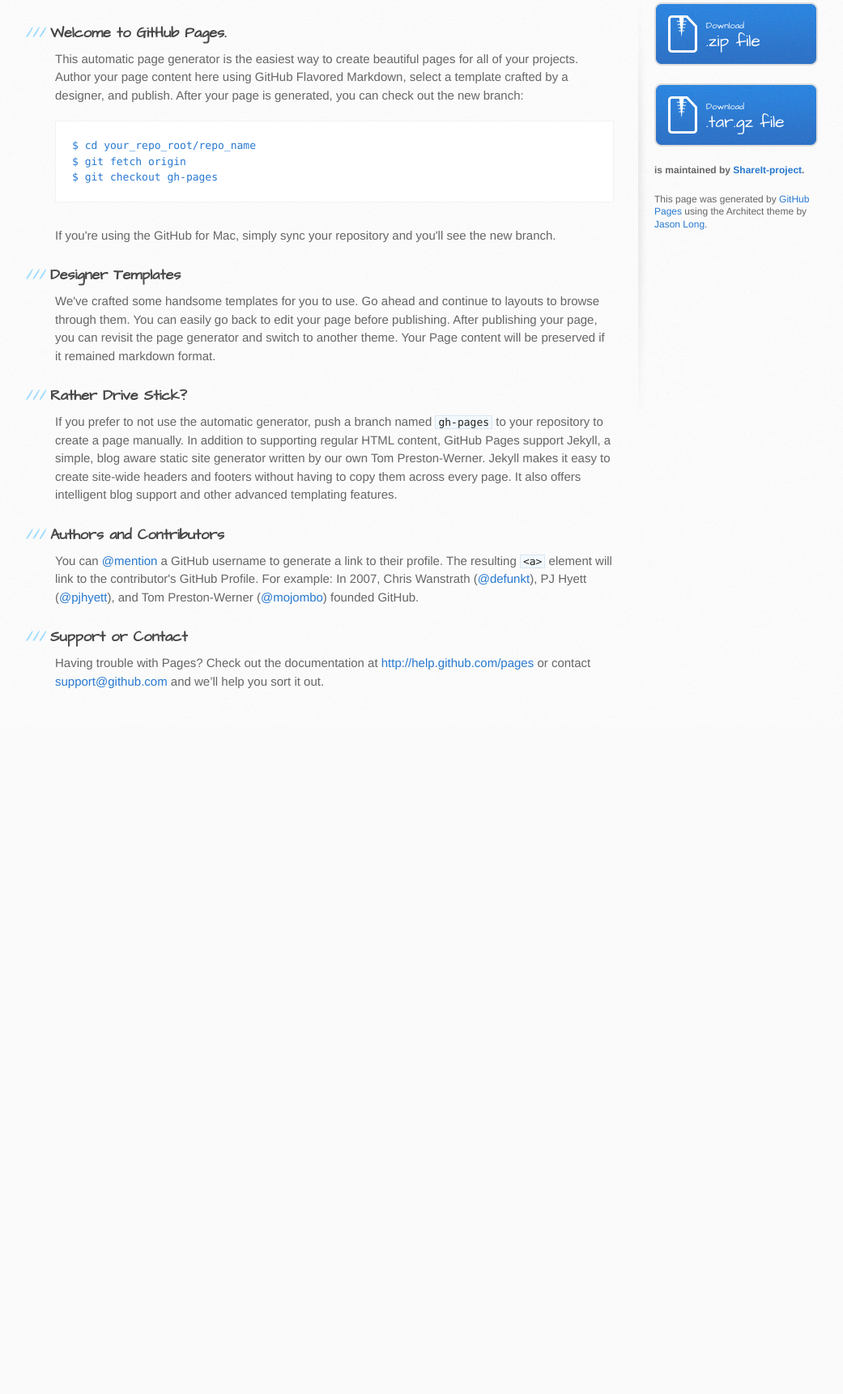
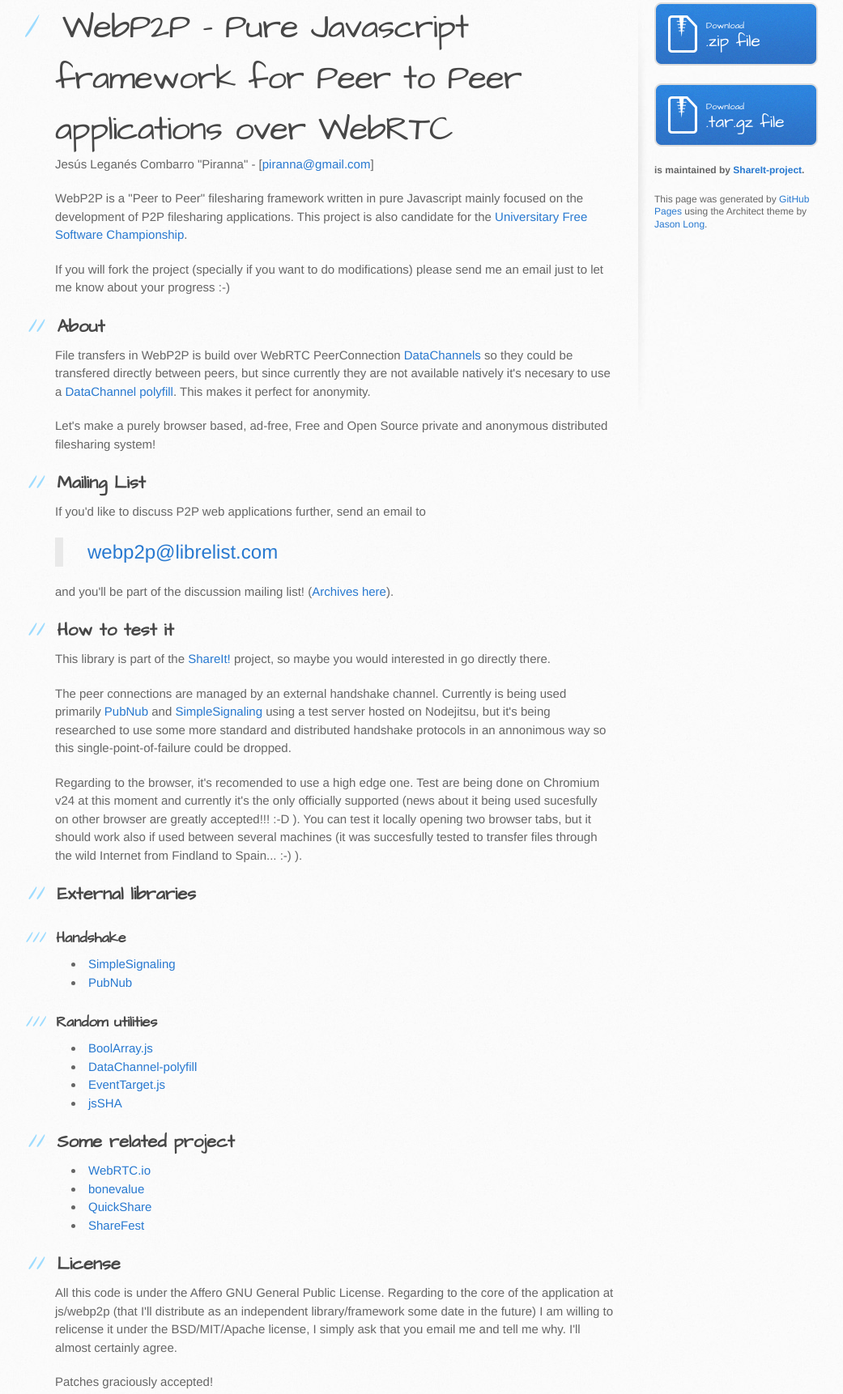
Before and after one commit to ShareIt-project/WebP2P.io, a plain HTML site: page index.html in a window 1280 px wide. Shown: the part 263-1985 px from the top of the page at 81% size, without its empty margins (102-1143 px from the left). Before the commit the page ends 1159 px from the top, so only its background shows below. Drawn offline with Linux system fonts and the light colour scheme.

```diff
--- a/index.html
+++ b/index.html
@@ -21,54 +21,116 @@
       <div class="inner">
         <h1>WebP2P</h1>
         <h2>The server-less signaling channel for WebRTC</h2>
-        <a href="https://github.com/ShareIt-project/WebP2P" class="button"><small>View project on</small>GitHub</a>
+        <a href="https://github.com/ShareIt-project/WebP2P.io" class="button"><small>View project on</small>GitHub</a>
       </div>
     </header>
 
     <div id="content-wrapper">
       <div class="inner clearfix">
         <section id="main-content">
-          <h3>Welcome to GitHub Pages.</h3>
+          <h1>
+<a name="webp2p---pure-javascript-framework-for-peer-to-peer-applications-over-webrtc" class="anchor" href="#webp2p---pure-javascript-framework-for-peer-to-peer-applications-over-webrtc"><span class="octicon octicon-link"></span></a>WebP2P - Pure Javascript framework for Peer to Peer applications over WebRTC</h1>
 
-<p>This automatic page generator is the easiest way to create beautiful pages for all of your projects. Author your page content here using GitHub Flavored Markdown, select a template crafted by a designer, and publish. After your page is generated, you can check out the new branch:</p>
+<p>Jesús Leganés Combarro "Piranna" - [<a href="mailto:piranna@gmail.com">piranna@gmail.com</a>]</p>
 
-<pre><code>$ cd your_repo_root/repo_name
-$ git fetch origin
-$ git checkout gh-pages
-</code></pre>
+<p>WebP2P is a "Peer to Peer" filesharing framework written in pure Javascript
+mainly focused on the development of P2P filesharing applications. This project
+is also candidate for the <a href="http://www.concursosoftwarelibre.org/1213">Universitary Free Software Championship</a>.</p>
 
-<p>If you're using the GitHub for Mac, simply sync your repository and you'll see the new branch.</p>
+<p>If you will fork the project (specially if you want to do modifications) please
+send me an email just to let me know about your progress :-)</p>
 
-<h3>Designer Templates</h3>
+<h2>
+<a name="about" class="anchor" href="#about"><span class="octicon octicon-link"></span></a>About</h2>
 
-<p>We've crafted some handsome templates for you to use. Go ahead and continue to layouts to browse through them. You can easily go back to edit your page before publishing. After publishing your page, you can revisit the page generator and switch to another theme. Your Page content will be preserved if it remained markdown format.</p>
+<p>File transfers in WebP2P is build over WebRTC PeerConnection <a href="http://dev.w3.org/2011/webrtc/editor/webrtc.html#rtcdatachannel">DataChannels</a> so they could
+be transfered directly between peers, but since currently they are not available
+natively it's necesary to use a <a href="https://github.com/piranna/DataChannel-polyfill">DataChannel polyfill</a>. This makes it perfect for
+anonymity.</p>
 
-<h3>Rather Drive Stick?</h3>
+<p>Let's make a purely browser based, ad-free, Free and Open Source private and
+anonymous distributed filesharing system!</p>
 
-<p>If you prefer to not use the automatic generator, push a branch named <code>gh-pages</code> to your repository to create a page manually. In addition to supporting regular HTML content, GitHub Pages support Jekyll, a simple, blog aware static site generator written by our own Tom Preston-Werner. Jekyll makes it easy to create site-wide headers and footers without having to copy them across every page. It also offers intelligent blog support and other advanced templating features.</p>
+<h2>
+<a name="mailing-list" class="anchor" href="#mailing-list"><span class="octicon octicon-link"></span></a>Mailing List</h2>
 
-<h3>Authors and Contributors</h3>
+<p>If you'd like to discuss P2P web applications further, send an email to </p>
 
-<p>You can <a href="https://github.com/blog/821" class="user-mention">@mention</a> a GitHub username to generate a link to their profile. The resulting <code>&lt;a&gt;</code> element will link to the contributor's GitHub Profile. For example: In 2007, Chris Wanstrath (<a href="https://github.com/defunkt" class="user-mention">@defunkt</a>), PJ Hyett (<a href="https://github.com/pjhyett" class="user-mention">@pjhyett</a>), and Tom Preston-Werner (<a href="https://github.com/mojombo" class="user-mention">@mojombo</a>) founded GitHub.</p>
+<blockquote>
+<p><a href="mailto:webp2p@librelist.com">webp2p@librelist.com</a></p>
+</blockquote>
 
-<h3>Support or Contact</h3>
+<p>and you'll be part of the discussion mailing list! (<a href="http://librelist.com/browser/webp2p/">Archives here</a>).</p>
 
-<p>Having trouble with Pages? Check out the documentation at <a href="http://help.github.com/pages">http://help.github.com/pages</a> or contact <a href="mailto:support@github.com">support@github.com</a> and we’ll help you sort it out.</p>
+<h2>
+<a name="how-to-test-it" class="anchor" href="#how-to-test-it"><span class="octicon octicon-link"></span></a>How to test it</h2>
+
+<p>This library is part of the <a href="http://github.com/piranna/ShareIt">ShareIt!</a>
+project, so maybe you would interested in go directly there.</p>
+
+<p>The peer connections are managed by an external handshake channel. Currently is
+being used primarily <a href="http://www.pubnub.com">PubNub</a> and <a href="https://github.com/piranna/SimpleSignaling">SimpleSignaling</a> using a test server hosted on
+Nodejitsu, but it's being researched to use some more standard and distributed
+handshake protocols in an annonimous way so this single-point-of-failure could
+be dropped.</p>
+
+<p>Regarding to the browser, it's recomended to use a high edge one. Test are being
+done on Chromium v24 at this moment and currently it's the only officially
+supported (news about it being used sucesfully on other browser are greatly
+accepted!!! :-D ). You can test it locally opening two browser tabs, but it
+should work also if used between several machines (it was succesfully tested
+to transfer files through the wild Internet from Findland to Spain... :-) ).</p>
+
+<h2>
+<a name="external-libraries" class="anchor" href="#external-libraries"><span class="octicon octicon-link"></span></a>External libraries</h2>
+
+<h3>
+<a name="handshake" class="anchor" href="#handshake"><span class="octicon octicon-link"></span></a>Handshake</h3>
+
+<ul>
+<li><a href="https://github.com/piranna/SimpleSignaling">SimpleSignaling</a></li>
+<li><a href="http://www.pubnub.com">PubNub</a></li>
+</ul><h3>
+<a name="random-utilities" class="anchor" href="#random-utilities"><span class="octicon octicon-link"></span></a>Random utilities</h3>
+
+<ul>
+<li><a href="https://github.com/piranna/BoolArray.js">BoolArray.js</a></li>
+<li><a href="https://github.com/piranna/DataChannel-polyfill">DataChannel-polyfill</a></li>
+<li><a href="https://github.com/piranna/EventTarget.js">EventTarget.js</a></li>
+<li><a href="https://github.com/Caligatio/jsSHA">jsSHA</a></li>
+</ul><h2>
+<a name="some-related-project" class="anchor" href="#some-related-project"><span class="octicon octicon-link"></span></a>Some related project</h2>
+
+<ul>
+<li><a href="https://github.com/webRTC/webRTC.io">WebRTC.io</a></li>
+<li><a href="https://github.com/theninj4/bonevalue">bonevalue</a></li>
+<li><a href="https://github.com/orefalo/QuickShare">QuickShare</a></li>
+<li><a href="https://github.com/Peer5/ShareFest">ShareFest</a></li>
+</ul><h2>
+<a name="license" class="anchor" href="#license"><span class="octicon octicon-link"></span></a>License</h2>
+
+<p>All this code is under the Affero GNU General Public License. Regarding to the
+core of the application at js/webp2p (that I'll distribute as an independent
+library/framework some date in the future) I am willing to relicense it under
+the BSD/MIT/Apache license, I simply ask that you email me and tell me why. I'll
+almost certainly agree.</p>
+
+<p>Patches graciously accepted!</p>
         </section>
 
         <aside id="sidebar">
-          <a href="https://github.com/ShareIt-project/WebP2P/zipball/master" class="button">
+          <a href="https://github.com/ShareIt-project/WebP2P.io/zipball/master" class="button">
             <small>Download</small>
             .zip file
           </a>
-          <a href="https://github.com/ShareIt-project/WebP2P/tarball/master" class="button">
+          <a href="https://github.com/ShareIt-project/WebP2P.io/tarball/master" class="button">
             <small>Download</small>
             .tar.gz file
           </a>
 
-          <p class="repo-owner"><a href="https://github.com/ShareIt-project/WebP2P"></a> is maintained by <a href="https://github.com/ShareIt-project">ShareIt-project</a>.</p>
+          <p class="repo-owner"><a href="https://github.com/ShareIt-project/WebP2P.io"></a> is maintained by <a href="https://github.com/ShareIt-project">ShareIt-project</a>.</p>
 
-          <p>This page was generated by <a href="pages.github.com">GitHub Pages</a> using the Architect theme by <a href="http://twitter.com/jasonlong">Jason Long</a>.</p>
+          <p>This page was generated by <a href="pages.github.com">GitHub Pages</a> using the Architect theme by <a href="https://twitter.com/jasonlong">Jason Long</a>.</p>
         </aside>
       </div>
     </div>
```
Also changed, not shown: params.json (+1 -1 lines).
